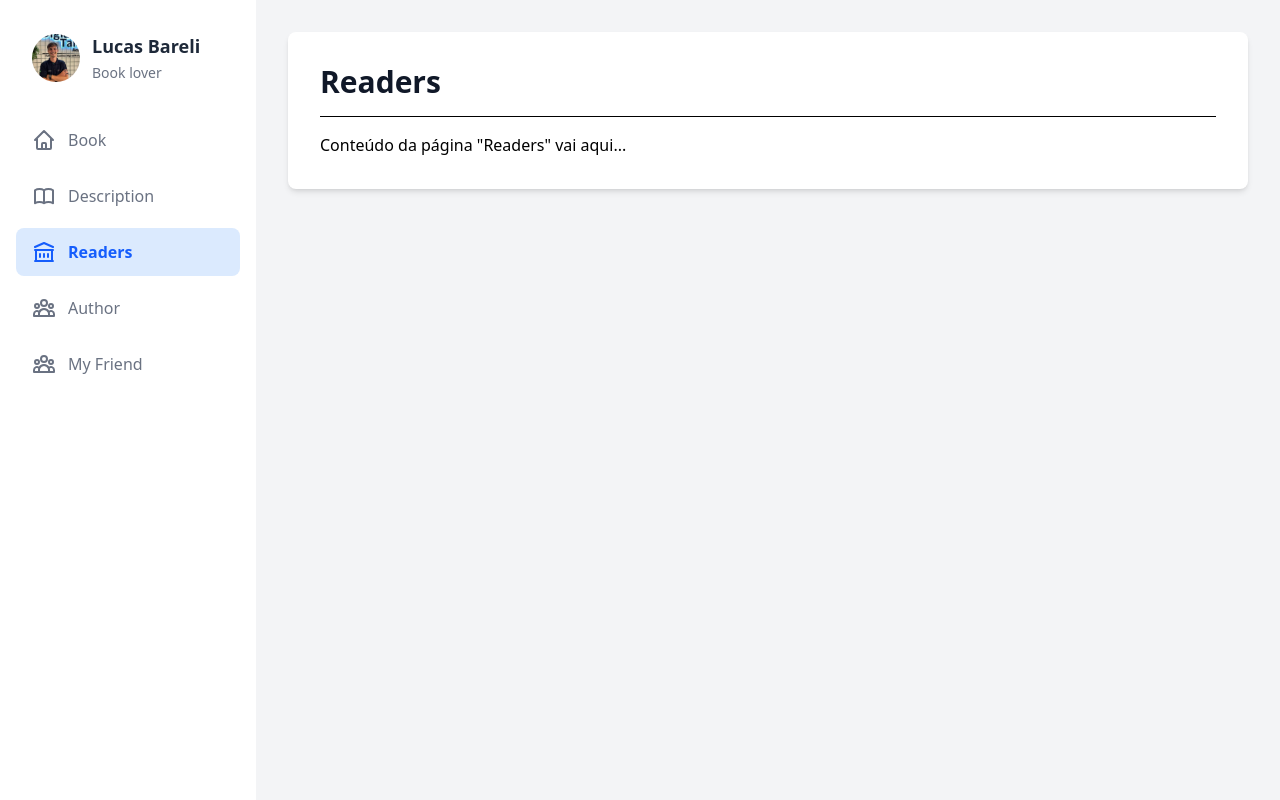
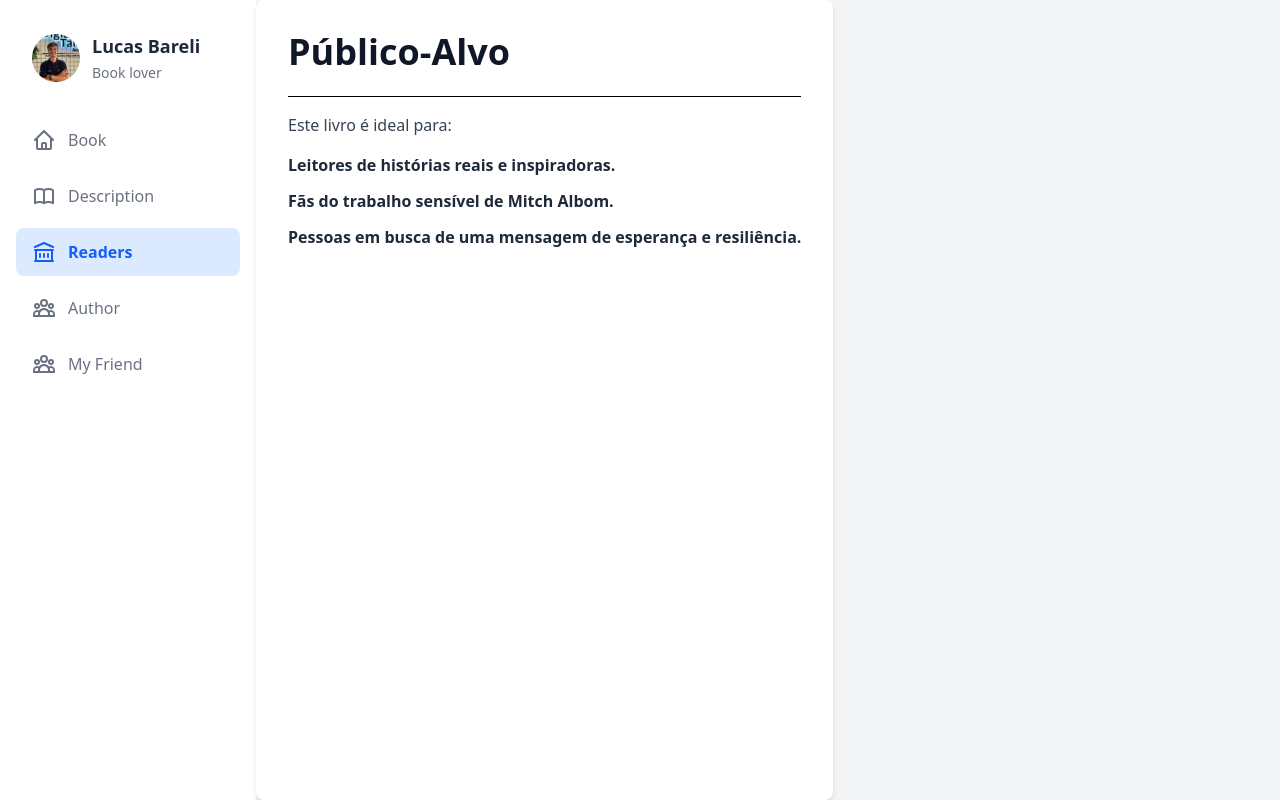
Before and after one commit to LucasBareli/book-emily, a React (Vite) app in the folder milagre-chika/: page / in a window 1280 px wide. Both pictures are taken after a click on the button "Readers". Built offline with nearby package versions, Linux system fonts and the light colour scheme.

Commit message:
31-07-2025

```diff
--- a/milagre-chika/src/App.tsx
+++ b/milagre-chika/src/App.tsx
@@ -1,24 +1,15 @@
 import React, { useState } from 'react';
 import Sidebar from './components/Sidebar';
-import { PageName } from './type';
+import { PageName } from './types';
 
-const PageTemplate: React.FC<{ title: string }> = ({ title }) => (
-  <div className="bg-white p-8 rounded-lg shadow-md">
-    <h1 className="font-bold text-gray-900 text-3xl">{title}</h1>
-    <hr className="my-4" />
-    <p>Conteúdo da página "{title}" vai aqui...</p>
-  </div>
-);
-
-const Book = () => <PageTemplate title="Book" />;
-const Description = () => <PageTemplate title="Description" />;
-const Readers = () => <PageTemplate title="Readers" />;
-const Author = () => <PageTemplate title="Author" />;
-const MyFriend = () => <PageTemplate title="My Friend" />;
-
+import Book from './pages/Book';
+import Description from './pages/Description';
+import Readers from './pages/Readers';
+import Author from './pages/Author';
+import MyFriend from './pages/MyFriend';
 
 const App = () => {
-  const [currentPage, setCurrentPage] = useState<PageName>('description');
+  const [currentPage, setCurrentPage] = useState<PageName>('book');
 
   const renderCurrentPage = () => {
     switch (currentPage) {
@@ -33,7 +24,7 @@ const App = () => {
       case 'myFriend':
         return <MyFriend />;
       default:
-        return <Description />;
+        return <Book />;
     }
   };
 
@@ -41,9 +32,7 @@ const App = () => {
     <div className="bg-gray-100 min-h-screen flex font-sans">
       <Sidebar currentPage={currentPage} setCurrentPage={setCurrentPage} />
 
-      <main className="flex-1 p-8">
-        {renderCurrentPage()}
-      </main>
+      {renderCurrentPage()}
     </div>
   );
 };
--- a/milagre-chika/src/components/Sidebar.tsx
+++ b/milagre-chika/src/components/Sidebar.tsx
@@ -1,6 +1,6 @@
 import React from 'react';
 import { HomeIcon, BookOpenIcon, LibraryIcon, UserGroupIcon } from "./Icon";
-import { PageName } from '../type';
+import { PageName } from '../types';
 
 interface SidebarProps {
   currentPage: PageName;
--- /dev/null
+++ b/milagre-chika/src/pages/Author.tsx
@@ -0,0 +1,22 @@
+import React from 'react';
+
+const Author = () => (
+  <div className="bg-white p-8 rounded-lg shadow-md">
+    <h1 className="font-bold text-gray-900 pb-2 text-3xl md:text-4xl">
+      Sobre o Autor: Mitch Albom
+    </h1>
+    <hr className="my-4" />
+    <p className="text-gray-700 text-base">
+      Mitch Albom é um autor, jornalista e músico americano de renome internacional, conhecido por suas histórias inspiradoras que exploram temas de vida, morte e amor.
+    </p>
+    <h3 className="font-semibold text-gray-800 mt-6 mb-2 text-xl">Principais Obras:</h3>
+    <ul className="list-disc list-inside text-gray-700 space-y-1">
+      <li>A Última Grande Lição</li>
+      <li>As Cinco Pessoas que Você Encontra no Céu</li>
+      <li>Por Mais um Dia</li>
+      <li>O Guardião do Tempo</li>
+    </ul>
+  </div>
+);
+
+export default Author;
--- /dev/null
+++ b/milagre-chika/src/pages/MyFriend.tsx
@@ -0,0 +1,15 @@
+import React from 'react';
+
+const MyFriend = () => (
+  <div className="bg-white p-8 rounded-lg shadow-md">
+    <h1 className="font-bold text-gray-900 pb-2 text-3xl md:text-4xl">
+      Apresentação da Colega: Janine Sabino Albom
+    </h1>
+    <hr className="my-4" />
+    <p className="text-gray-700 text-base">
+      Janine Sabino Albom, esposa de Mitch Albom, é uma figura central na história. Como diretora do orfanato no Haiti, sua dedicação e amor incondicional por Chika são a força motriz que transforma a jornada de todos.
+    </p>
+  </div>
+);
+
+export default MyFriend;
--- /dev/null
+++ b/milagre-chika/src/pages/Readers.tsx
@@ -0,0 +1,22 @@
+import React from 'react';
+
+const Readers = () => (
+  <div className="bg-white p-8 rounded-lg shadow-md">
+    <h1 className="font-bold text-gray-900 pb-2 text-3xl md:text-4xl">Público-Alvo</h1>
+    <hr className="my-4" />
+    <p className="text-gray-700 mb-4">Este livro é ideal para:</p>
+    <ul className="space-y-3 text-gray-700">
+      <li>
+        <strong className="font-semibold text-gray-800">Leitores de histórias reais e inspiradoras.</strong>
+      </li>
+      <li>
+        <strong className="font-semibold text-gray-800">Fãs do trabalho sensível de Mitch Albom.</strong>
+      </li>
+      <li>
+        <strong className="font-semibold text-gray-800">Pessoas em busca de uma mensagem de esperança e resiliência.</strong>
+      </li>
+    </ul>
+  </div>
+);
+
+export default Readers;
```
Also changed, not shown: milagre-chika/src/types.ts (renamed from milagre-chika/src/type.ts).
